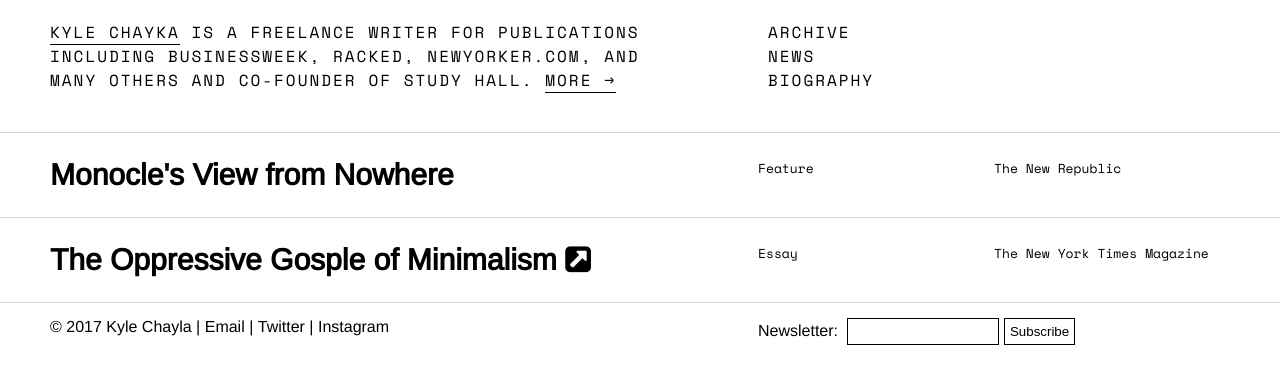
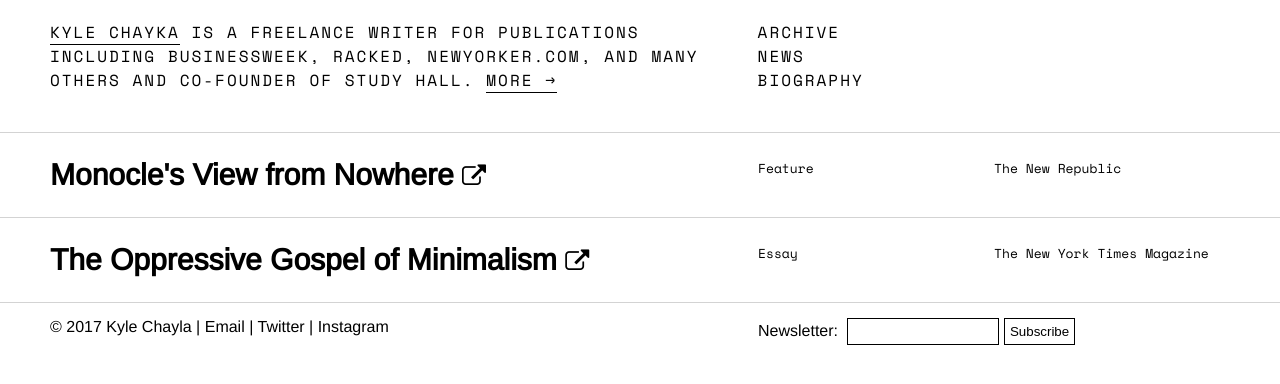
Before and after one commit to jarrettfuller/jekyll-test, a Jekyll site: the page built from index.html, in a window 1280 px wide. Shown: the top 384 px of the page. Built offline with Jekyll 4.4.1, drawn with Linux system fonts in a browser that asks for light colours; some web fonts are replaced.

Commit message:
fixed homepage / mobile styles

```diff
--- a/_layouts/index.html
+++ b/_layouts/index.html
@@ -13,7 +13,11 @@
         <style type="text/css">
         header h1 a {
               border-bottom: 1px black solid;
-    }</style>
+    }
+            .hp_project i{
+                font-size: 24px;
+            }
+        </style>
 
     </head>
     <body id="top">
--- a/index.html
+++ b/index.html
@@ -7,7 +7,7 @@
 
         <a href="{{ site.baseurl }}{{ post.url }}">
         <div class="object">
-            <div class="hp_project">Monocle's View from Nowhere </div>
+            <div class="hp_project">Monocle's View from Nowhere <i class="fa fa-external-link" aria-hidden="true"></i></div>
             <div class="hp_type">Feature</div>
             <div class="hp_publication">The New Republic</div>
         </div>
@@ -15,7 +15,7 @@
 
             <a href="https://www.nytimes.com/2016/07/31/magazine/the-oppressive-gospel-of-minimalism.html?_r=0">
         <div class="object">
-            <div class="hp_project">The Oppressive Gosple of Minimalism <i class="fa fa-external-link-square" aria-hidden="true"></i></div>
+            <div class="hp_project">The Oppressive Gospel of Minimalism <i class="fa fa-external-link" aria-hidden="true"></i></div>
             <div class="hp_type">Essay</div>
             <div class="hp_publication">The New York Times Magazine</div>
         </div>
--- a/styles.css
+++ b/styles.css
@@ -12,7 +12,6 @@
   padding-bottom: 15px;
 }
 a {
-  font-size: 16px;
   color: #000000;
   text-decoration: none;
 }
@@ -53,8 +52,7 @@
 header h1 {
   font-weight: normal;
   color: #000000;
-  width: 60%;
-  margin-right: 22px;
+  width: 61%;
         font-size: 16px;
         padding-right: 50px;
         box-sizing: border-box;
@@ -98,7 +96,7 @@
   width: 60%;
   margin-right: 0px;
   box-sizing: border-box;
-  padding-right: 30px;
+  padding-right: 50px;
     font-weight: 700;
       font-size: 30px;
     line-height: 34px;
@@ -133,7 +131,7 @@
   width: 40%;
   margin-right: 0px;
   box-sizing: border-box;
-  padding-right: 30px;
+  padding-right: 50px;
     font-weight: 700;
       font-size: 20px;
 }
@@ -203,14 +201,15 @@
     border-top: 1px solid lightgrey;
 }
 .text {
-  width: 55%;
+  width: 60%;
   border-top: none;
   align-items: baseline;
-margin-right: 5%;
-      font-family: 'Arimo', Helvetica, Arial, sans-serif;
+  box-sizing: border-box;
+  padding-right: 40px;
+  font-family: 'Arimo', Helvetica, Arial, sans-serif;
   font-size: 16px;
   color: #000000;
-    line-height: 22px;
+  line-height: 22px;
 }
 .text a{
     font-family: 'Arimo', Helvetica, Arial, sans-serif;
@@ -218,7 +217,6 @@
   color: #000000;
     border-bottom: 1px lightgrey solid;
 }
-
 .profile_section:first-child {
   padding-top: 0px;
 }
@@ -251,7 +249,6 @@
   border-bottom: 1px #ff0000 solid;
   color: red;
 }
-
 .profile sidebar {
   -webkit-flex: 1;
   -ms-flex: 1;
@@ -506,23 +503,41 @@
     padding-top: 10px;
     width: 100%;
   }
-
   nav li:first-child {
     padding-left: 0px;
     margin-left: 0px;
   }
   /*HOMEPAGE */
-.intro {
-    padding: 25px 25px 25px 25px;
+    .header {
+        width: 100%;
+        flex-direction: column;
+    }
+    header h1 {
+        width: 100%;
+        padding-right: 0px;
+    }
+.hp_project {
+  width: 100%;
+  margin-right: 0px;
+  padding-right: 20px;
+      font-size: 30px;
+    line-height: 34px;
 }
+.hp_type {
+  width: 100%;
+    font-family: 'Space Mono';
+    font-size: 13px;
+}
+.hp_publication {
+    width: 100%;
+    }
   /*PROJECTS */
   .object {
     flex-direction: column;
     padding-left: 25px;
   }
  .year {
-  width: 20%;
-
+  width: 100%;
 }
 .project {
   width: 100%;
@@ -548,7 +563,7 @@
     display: flex;
     flex-direction: column;
     width: auto;
-    padding-left: 0px;
+    padding-left: 25px;
   }
   .text {
     width: auto;
@@ -574,13 +589,16 @@
     order: 0;
     -webkit-order: 0;
     -ms-order: 0;
-    margin-left: 0px;
-    padding-left: 25px;
+    margin-left: px;
+    padding-left: 0px;
   }
   .profile sidebar h4 {
     margin-bottom: 0px;
   }
   /* WRITING */
+    .essay {
+        width: 100%;
+    }
   article {
     font-size: 18px;
   }
@@ -607,6 +625,9 @@
     flex-direction: column;
     padding-left: 25px;
   }
+    .left {
+        width: 100%;
+    }
   .right {
     margin-left: 0px;
     width: 100%;
```
Also changed, not shown: about.md (+2 -5 lines).
